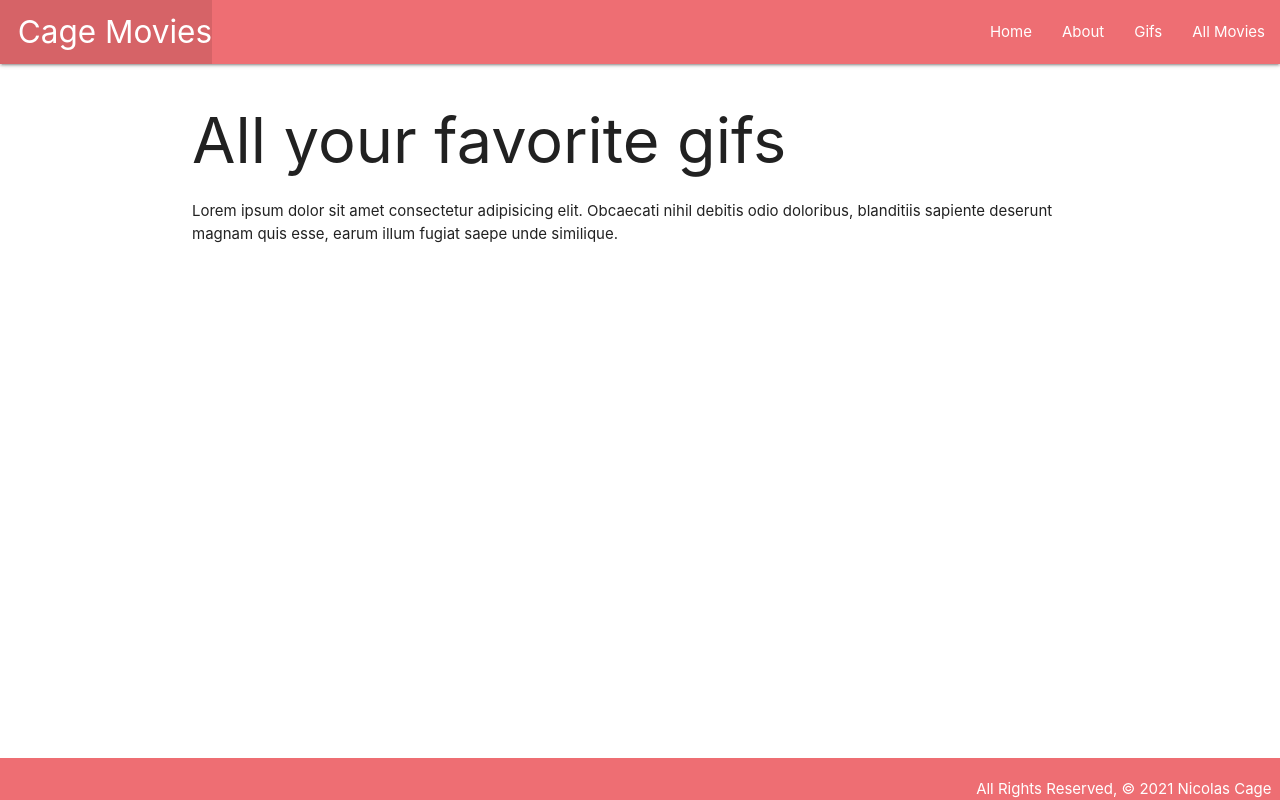
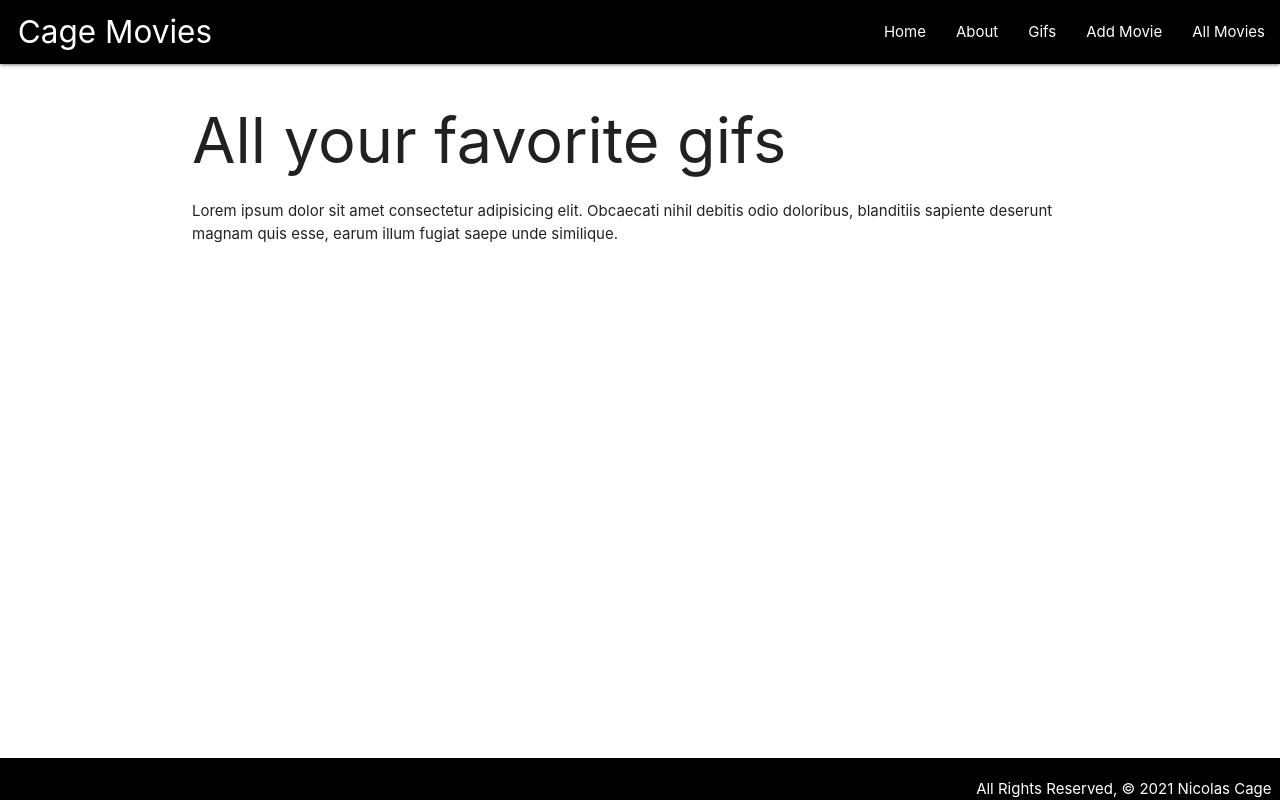
Before and after one commit to austinschroeder/cage-db, a Django app: page /gifs/ in a window 1280 px wide. Run offline with Django 3.2, Linux system fonts and the light colour scheme.

Commit message:
Initialize repo

```diff
--- a/Nicolas_Cage/urls.py
+++ b/Nicolas_Cage/urls.py
@@ -16,8 +16,12 @@ Including another URLconf
 from django.contrib import admin
 from django.urls import path, include
 
+from django.conf import settings
+from django.conf.urls.static import static
+
+
 urlpatterns = [
     path('admin/', admin.site.urls),
     path('', include('main_app.urls')),
 
-]
+]+ static(settings.MEDIA_URL, document_root=settings.MEDIA_ROOT)
--- a/main_app/static/css/style.css
+++ b/main_app/static/css/style.css
@@ -3,13 +3,22 @@ body {
   display: flex;
   min-height: 100vh;
   flex-direction: column;
+
 }
 
 main {
   flex: 1 0 auto;
 }
 
+.new-nav {
+  background-color: black;
+}
+
 footer {
   padding-top: 0;
   text-align: right;
 }
+
+.new-footer {
+  background-color: black;
+}
--- a/main_app/templates/base.html
+++ b/main_app/templates/base.html
@@ -14,7 +14,7 @@
 </head>
 <body>
   <header class="navbar-fixed">
-    <nav>
+    <nav class="new-nav">
       <div class="nav-wrapper">
         <ul>
           <li><a href="/" class="left brand-logo">&nbsp;&nbsp;Cage Movies</a></li>
@@ -24,6 +24,7 @@
             <li><a href="{% url 'home' %}">Home</a></li>
             <li><a href="{% url 'about' %}">About</a></li>
             <li><a href="{% url 'gifs' %}">Gifs</a></li>
+            <li><a href="{% url 'create_movie' %}">Add Movie</a></li>
             <li><a href="{% url 'index' %}">All Movies</a></li>
         </ul>
       </div>
@@ -34,7 +35,7 @@
 
     {% endblock %}
   </main>
-  <footer class="page-footer">
+  <footer class="page-footer new-footer">
     <div class="right">All Rights Reserved, &copy; 2021 Nicolas Cage &nbsp;</div>
   </footer>
 </body>
--- a/main_app/urls.py
+++ b/main_app/urls.py
@@ -6,7 +6,10 @@ urlpatterns = [
     path('about/', views.about, name='about'),
     path('gifs/', views.gifs, name='gifs'),
     path('movies/', views.movies_index, name='index'),
+    path('movies/new/', views.create_movie, name='create_movie'),
     path('movies/<int:movie_id>/', views.detail, name='detail'),
+    path('movies/<int:movie_id>/delete/', views.delete_movie, name='delete_movie'),
+    path('movies/<int:movie_id>/edit/', views.update_movie, name='update_movie'),
 ]
 
 # Steps to create a new page
--- a/main_app/views.py
+++ b/main_app/views.py
@@ -1,6 +1,7 @@
-from django.shortcuts import render
+from django.shortcuts import render, redirect
 from django.http import HttpResponse
 from .models import Movie
+from .forms import MovieForm
 
 
 # Create your views here.
@@ -15,7 +16,7 @@ def gifs(request):
 
 def movies_index(request):
   #Retrieve all movies from DB
-  movies = Movie.objects.all() #[]
+  movies = Movie.objects.all().order_by('-year')
 
   context = { 'movies': movies }
   #Retrieve a template
@@ -30,3 +31,51 @@ def detail(request, movie_id):
   context = { 'movie': found_movie }
 
   return render(request, 'movies/movies-detail.html', context)
+
+#==CREATE==
+def create_movie(request):
+  if request.method == 'GET':
+  #Create a movie form
+    form = MovieForm()
+    #create context
+    context = {
+      'form': form
+    }
+  #Respond with new movie template and form
+    return render(request, 'movies/movies-new.html', context)
+
+  else:
+    # Use MovieForm to get data from request
+    # MovieForm will also make sure the data matches Movie Model
+    form = MovieForm(request.POST)
+    if form.is_valid():
+      movie = form.save()
+      #Redirect to Movie detail template
+      return redirect('detail', movie.id)
+
+
+
+#==DELETE==
+def delete_movie(request, movie_id):
+  movie = Movie.objects.get(id=movie_id)
+  movie.delete()
+  return redirect('index')
+
+#==UPDATE==
+def update_movie(request, movie_id):
+  movie = Movie.objects.get(id=movie_id)
+
+  if request.method == 'GET':
+    #Send the MovieForm
+    form = MovieForm(instance=movie)
+    context = {
+      'form': form
+    }
+
+    return render(request, 'movies/movies-edit.html', context)
+  else:
+    # Handle update form
+    form = MovieForm(request.POST, instance=movie)
+    if form.is_valid():
+      movie = form.save()
+      return redirect('detail', movie.id)
```
Also changed, not shown: Nicolas_Cage/settings.py (+8 -0 lines), main_app/forms.py (added, +7 -0 lines), main_app/models.py (+15 -4 lines), main_app/templates/movies/movies-detail.html (+9 -1 lines), main_app/templates/movies/movies-edit.html (added, +15 -0 lines), main_app/templates/movies/movies-new.html (added, +15 -0 lines), main_app/migrations/0003_alter_movie_year.py (added), main_app/migrations/0004_auto_20210525_2058.py (added), main_app/migrations/0005_auto_20210526_0142.py (added), 1 other file.
